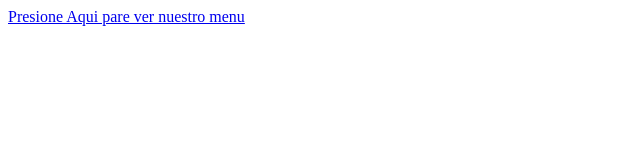
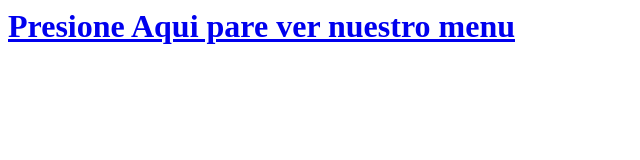
Before and after one commit to Roberto1018/QRTest, a plain HTML site: page index.html in a window 1280 px wide. Shown: the whole page, without its empty margins (0-640 px from the left). Drawn offline with Linux system fonts and the light colour scheme.

Commit message:
Update index.html

```diff
--- a/index.html
+++ b/index.html
@@ -1,3 +1,3 @@
 <html>
-  <p><a href="https://maslinks.com/MofongoRestaurante"> Presione Aqui pare ver nuestro menu</a></p>
+  <p><a href="https://maslinks.com/MofongoRestaurante"><h1> Presione Aqui pare ver nuestro menu</h1></a></p>
 </html>
```
